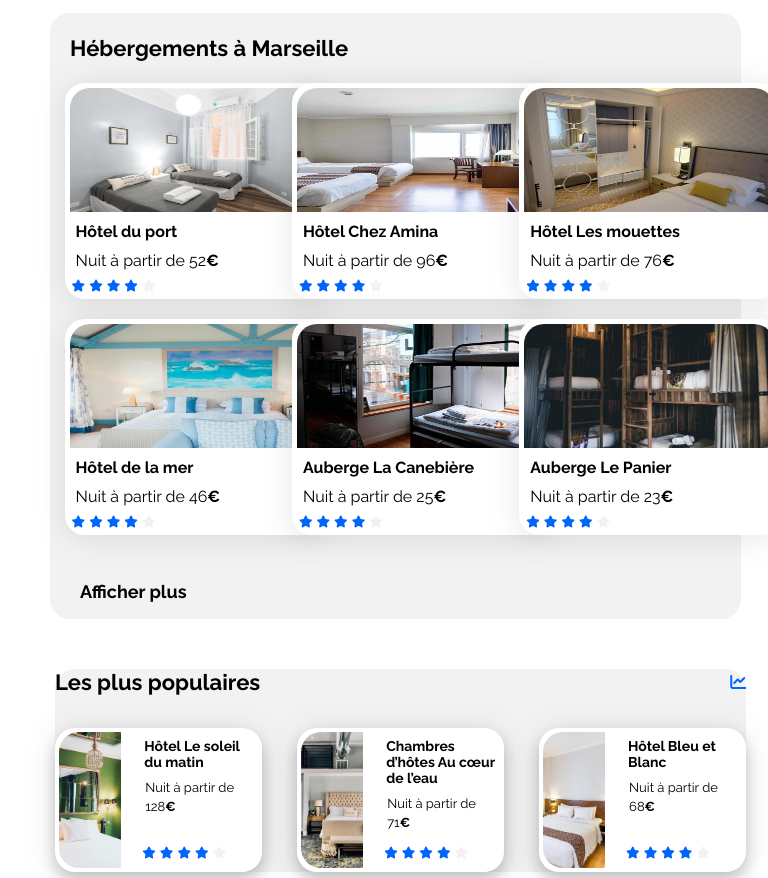
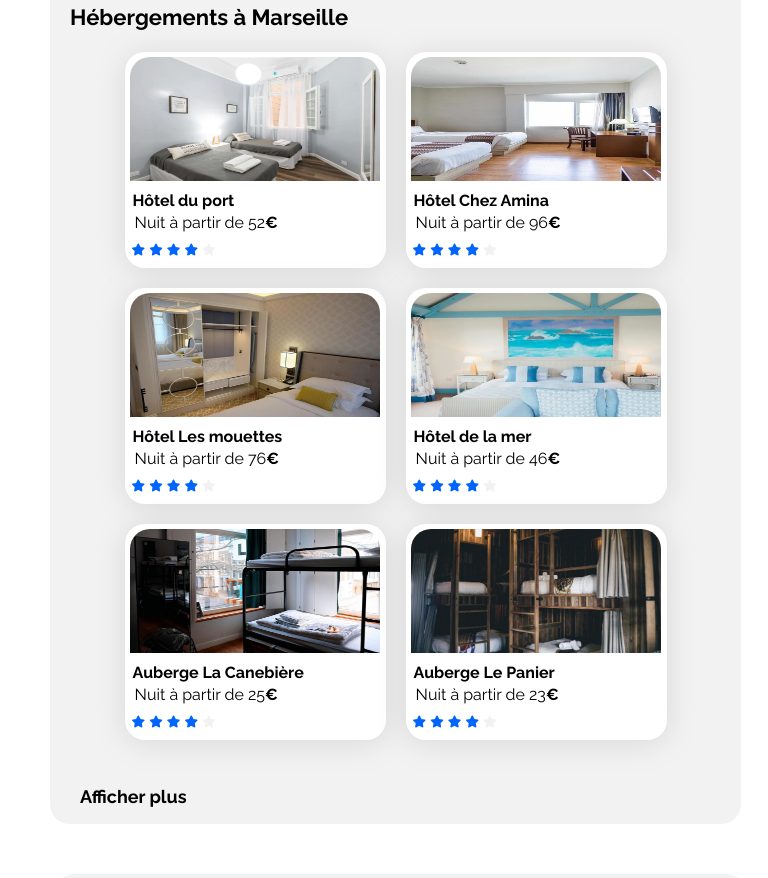
Before and after one commit to FarahRhimi/Booki, a plain HTML site: page index.html in a window 768 px wide. Shown: the part 482-1360 px from the top of the page. Drawn offline with Linux system fonts and the light colour scheme.

Commit message:
mise à jour responsive Desktop

```diff
--- a/css/style.css
+++ b/css/style.css
@@ -231,7 +231,6 @@ fieldset {
 
 
 a {
-    width: 30%;
     color: inherit;
     text-decoration: none;
 }
@@ -289,13 +288,12 @@ h3 {
 }
 
 .hebergements {
-    width: 90%;
+    width: 65%;
     height: 10%;
 
 }
 
-.card-h {
-  width: 90%;
+.hebergements .card-h {
   height: 200px;
     background-color: white;
     border-radius: 20px 20px 20px 20px;
@@ -303,8 +301,8 @@ h3 {
     padding: 5px;
 }
 
-.cards {
-    width: 25%;
+.hebergements .cards {
+    width: 30%;
     height: 207.25px;
     padding: 0px 0px 15px 0px;
     gap: 4px;
@@ -313,33 +311,38 @@ h3 {
     box-shadow: 0px 3px 15px 0px #0000001A;
 }
 
-.card-h img {
+.hebergements .card-h img {
     width: 250px;
     height: 124px;
     border-radius: 20px 20px 0px 0px;
     border: 5px 0px 0px 0px, solid #FFFFFF;
     }
 
-.cards-container {
+.hebergements .cards-container {
     display: flex;
     flex-wrap: wrap;
     justify-content: center;
+    gap: 20px;
 }
 
-.card-title {
+
+.hebergements .card-title {
+    margin-top: 1px;
     padding-left: 2px;
-    margin: 2px;
+    margin-left: 1px;
+
 }
 
-.card-subtitle {
-    padding-left: 0px;
+.hebergements .card-subtitle {
     margin: 5px;
     margin-left: 2px;
+    margin-top: -4px;
 }
 
-.card-rating {
+.hebergements .card-rating {
     padding-left: 2px;
     padding-bottom: 5px;
+
 }
 
 .Afficher-plus {
@@ -350,17 +353,26 @@ padding-left: 30px;
 
 /****** Populaires ***********/
 .populaires {
-    width: 350px;
-    height: 645px;
-    margin-right: 40px;
 
+}
+
+.logopop {
+    margin-right: 20px;
 }
 
 .populaires-title {
     display: flex;
     justify-content: space-between;
     align-items: center;
+    margin: 20px;
 }
+
+.populaires-cards {
+    width: 85%;
+    margin-top: -20px;
+    margin-left: 30px;
+}
+
 
 .populaires-cards .card {
     display: flex;
@@ -411,7 +423,7 @@ h6.card-title {
     margin-left: 10px;
 }
 
-.cards-container {
+.Activités .cards-container {
     display: flex;
     justify-content: center;
     gap: 20px;
@@ -489,10 +501,10 @@ background: #F2F2F2;
         align-items: flex-start;
     }
 
-    .hebergements div.cards-container {
+    .hebergements .cards-container {
         display: flex;
         justify-content: center;
-
+        gap: 20px
 
     }
 
@@ -504,18 +516,22 @@ background: #F2F2F2;
     border-radius: 20px 20px 20px 20px;
     }
 
+    .hebergements .card-content {
+        gap: 10px;
+    }
+
     .card-h img {
         width: 250px;
     }
 
     h2.card-title {
         padding: 5px;
-        margin: 1px;
+        margin: -3px;
     }
 
     p.card-subtitle{
-        padding: 5px;
-        margin: 1px;
+        padding: 3px;
+
     }
 
 
@@ -529,19 +545,23 @@ background: #F2F2F2;
 
     .populaires {
         width: 90%;
-        height: 50%;
+        height: 40%;
         margin-top: 50px;
         margin-left: 55px;
     }
 
+
     .populaires-cards {
         display: flex;
         flex-direction: row;
-        justify-content: space-between;
+        gap: 40px;
+        margin-bottom: 40px;
+        width: 95%;
+
     }
 
     .populaires-cards a {
-        width: 30%;
+        width: 95%;
     }
 
     .populaires-cards .card-title {
--- a/index.html
+++ b/index.html
@@ -230,7 +230,7 @@
                     <a href="#">
                         <h4 class="section-title">Les plus populaires</h4>
                     </a>
-                    <i class="fa-solid fa-chart-line" aria-hidden="true"></i>
+                    <i class="fa-solid fa-chart-line logopop" aria-hidden="true"></i>
                 </div>
                 <div class="populaires-cards">
                     <a href="#">
```
